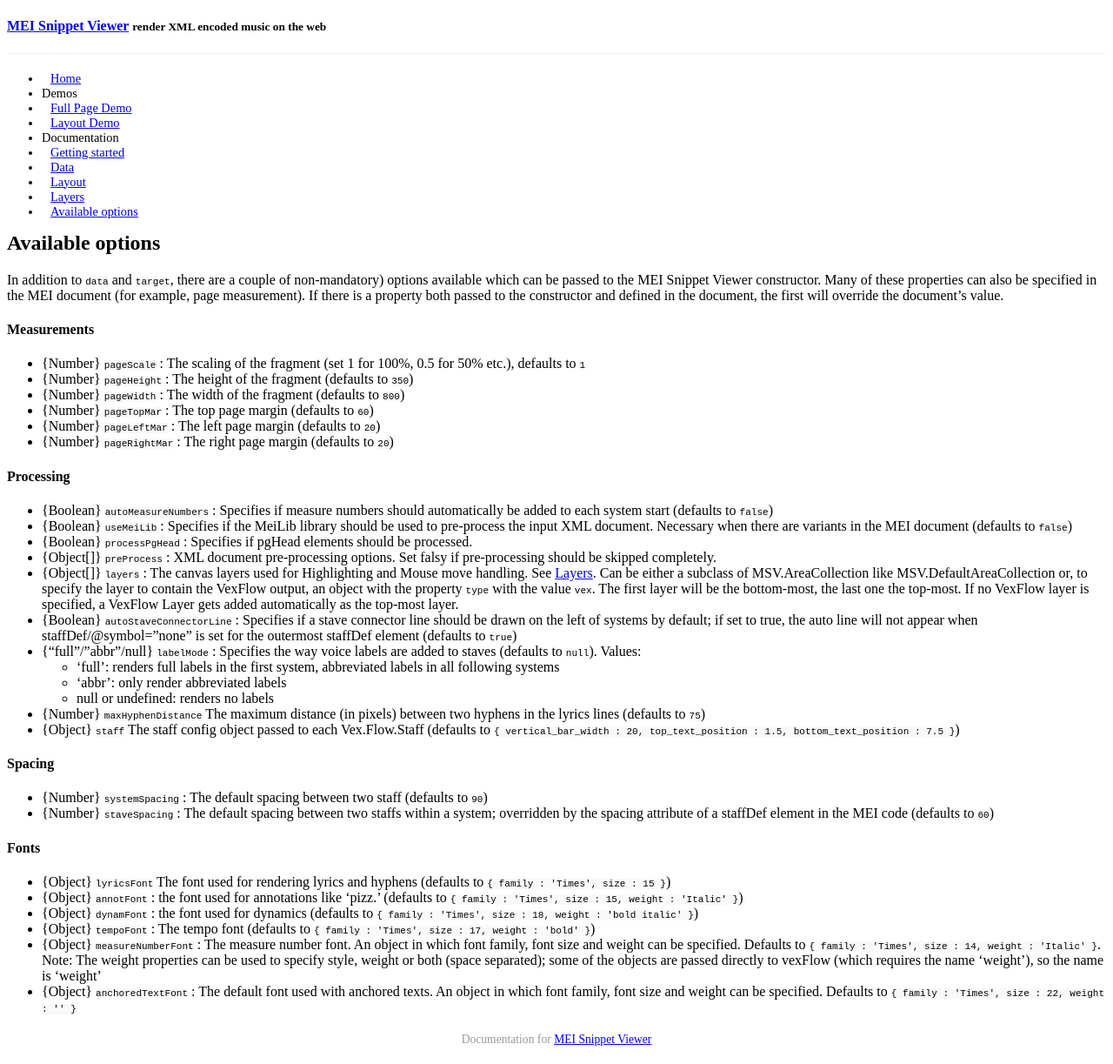
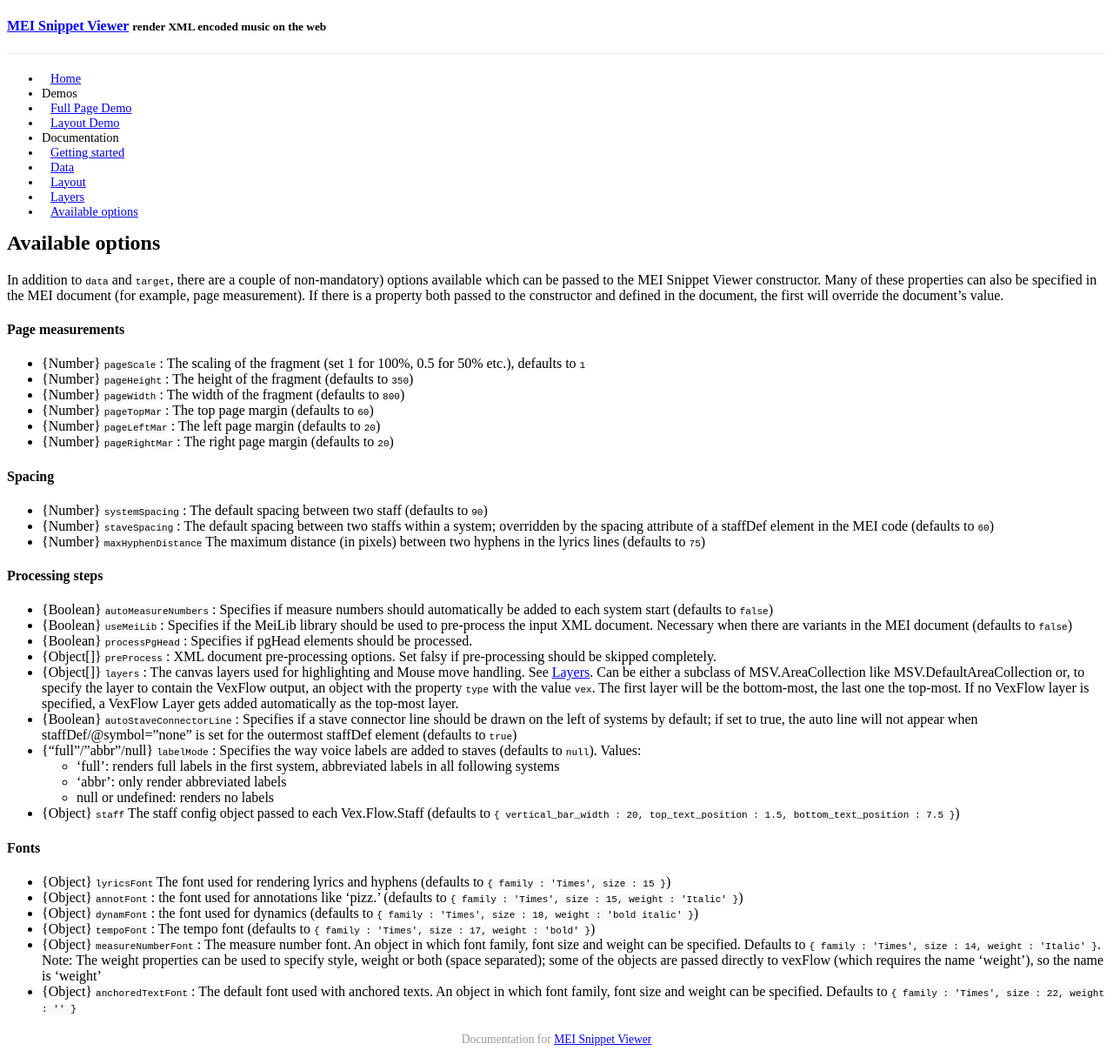
Before and after one commit to aerhard/meisnippetviewer, a Jekyll site: the page built from _posts/2014-08-17-options.md, in a window 1280 px wide. Shown: the whole page at 87% size. Built offline with Jekyll 4.4.1, drawn with Linux system fonts in a browser that asks for light colours; Markdown is read by kramdown in place of the engine named in the settings; a style sheet for code colours, icons or effects is not loaded.

Commit message:
restructured documentation

```diff
--- a/_posts/2014-08-17-options.md
+++ b/_posts/2014-08-17-options.md
@@ -9,7 +9,7 @@
 properties can also be specified in the MEI document (for example, page measurement). If there is a property
 both passed to the constructor and defined in the document, the first will override the document's value.
 
-#### Measurements
+#### Page measurements
 
 - {Number} `pageScale` : The scaling of the fragment (set 1 for 100%, 0.5 for 50% etc.), defaults to `1`
 - {Number} `pageHeight` : The height of the fragment (defaults to `350`)
@@ -18,30 +18,30 @@
 - {Number} `pageLeftMar` : The left page margin (defaults to `20`)
 - {Number} `pageRightMar` : The right page margin  (defaults to `20`)
 
-#### Processing
+#### Spacing
+
+- {Number} `systemSpacing` : The default spacing between two staff  (defaults to `90`)
+- {Number} `staveSpacing` : The default spacing between two staffs within a system; overridden by the spacing attribute of a staffDef element in the MEI code
+(defaults to `60`)
+- {Number} `maxHyphenDistance` The maximum distance (in pixels) between two hyphens in the lyrics lines  (defaults to `75`)
+
+#### Processing steps
 
 - {Boolean} `autoMeasureNumbers` : Specifies if measure numbers should automatically be added to each system start (defaults to `false`)
 - {Boolean} `useMeiLib` : Specifies if the MeiLib library should be used to pre-process the input XML document. Necessary when there are variants in the MEI document (defaults to `false`)
 - {Boolean} `processPgHead` : Specifies if pgHead elements should be processed.
 - {Object[]} `preProcess` : XML document pre-processing options. Set falsy if pre-processing should be skipped completely.
-- {Object[]} `layers` : The canvas layers used for Highlighting and Mouse move handling. See [Layers]({{ site.baseurl }}{% post_url 2014-08-17-layers %}). Can be either a subclass of MSV.AreaCollection like MSV.DefaultAreaCollection or, to specify the layer to contain the VexFlow output, an object with the property `type` with the value `vex`. The first layer will be the bottom-most, the last one the top-most. If no VexFlow layer is specified, a VexFlow Layer gets added automatically as the top-most layer.
+- {Object[]} `layers` : The canvas layers used for highlighting and Mouse move handling. See [Layers]({{ site.baseurl }}{% post_url 2014-08-17-layers %}). Can be either a subclass of MSV.AreaCollection like MSV.DefaultAreaCollection or, to specify the layer to contain the VexFlow output, an object with the property `type` with the value `vex`. The first layer will be the bottom-most, the last one the top-most. If no VexFlow layer is specified, a VexFlow Layer gets added automatically as the top-most layer.
 - {Boolean} `autoStaveConnectorLine` : Specifies if a stave connector line should be drawn on the left of systems by default; if set to true, the auto line will not appear when staffDef/@symbol="none" is set for the outermost staffDef element (defaults to `true`)
 - {"full"/"abbr"/null} `labelMode` : Specifies the way voice labels are added to staves (defaults to `null`). Values:
      - 'full': renders full labels in the first system, abbreviated labels in all following systems
      - 'abbr': only render abbreviated labels
      - null or undefined: renders no labels
-- {Number} `maxHyphenDistance` The maximum distance (in pixels) between two hyphens in the lyrics lines  (defaults to `75`)
 - {Object} `staff` The staff config object passed to each Vex.Flow.Staff (defaults to `{
     vertical_bar_width : 20,
     top_text_position : 1.5,
     bottom_text_position : 7.5
   }`)
-
-#### Spacing
-
-- {Number} `systemSpacing` : The default spacing between two staff  (defaults to `90`)
-- {Number} `staveSpacing` : The default spacing between two staffs within a system; overridden by the spacing attribute of a staffDef element in the MEI code
-(defaults to `60`)
 
 #### Fonts
 
```
